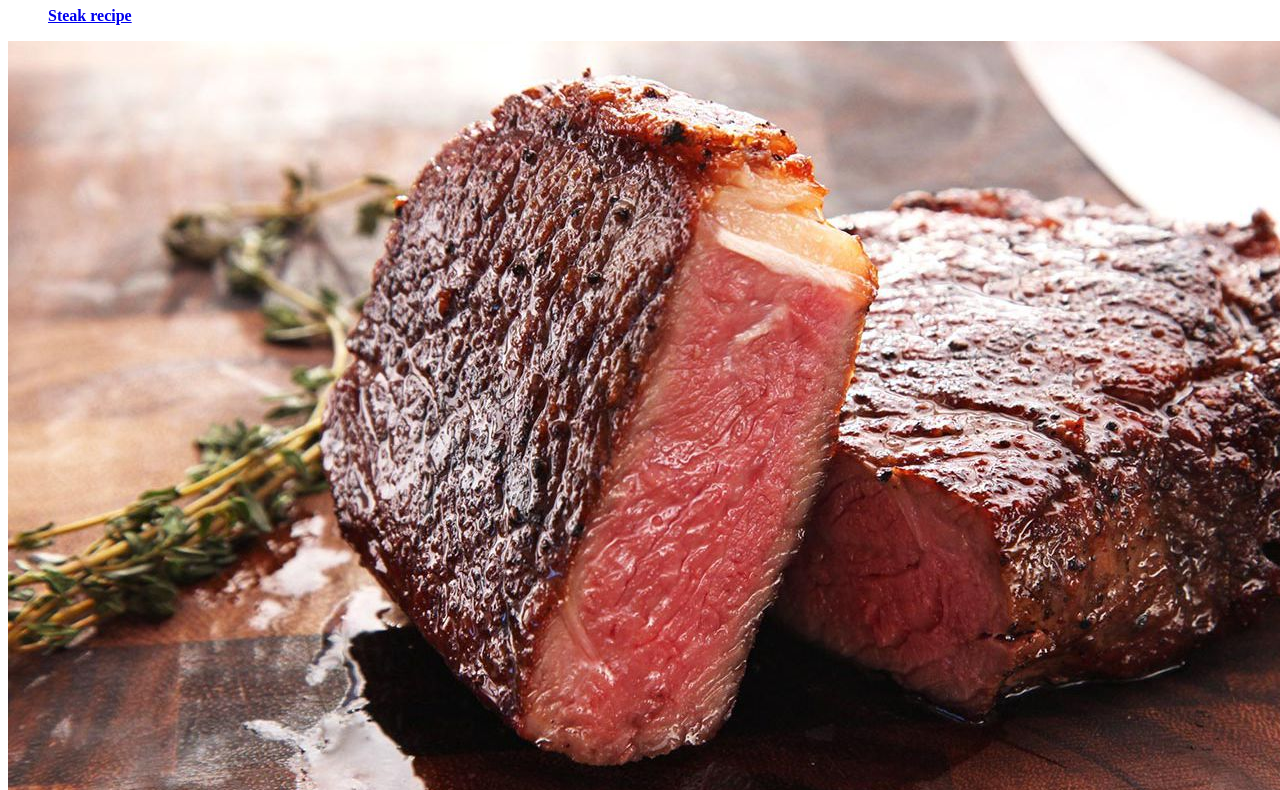
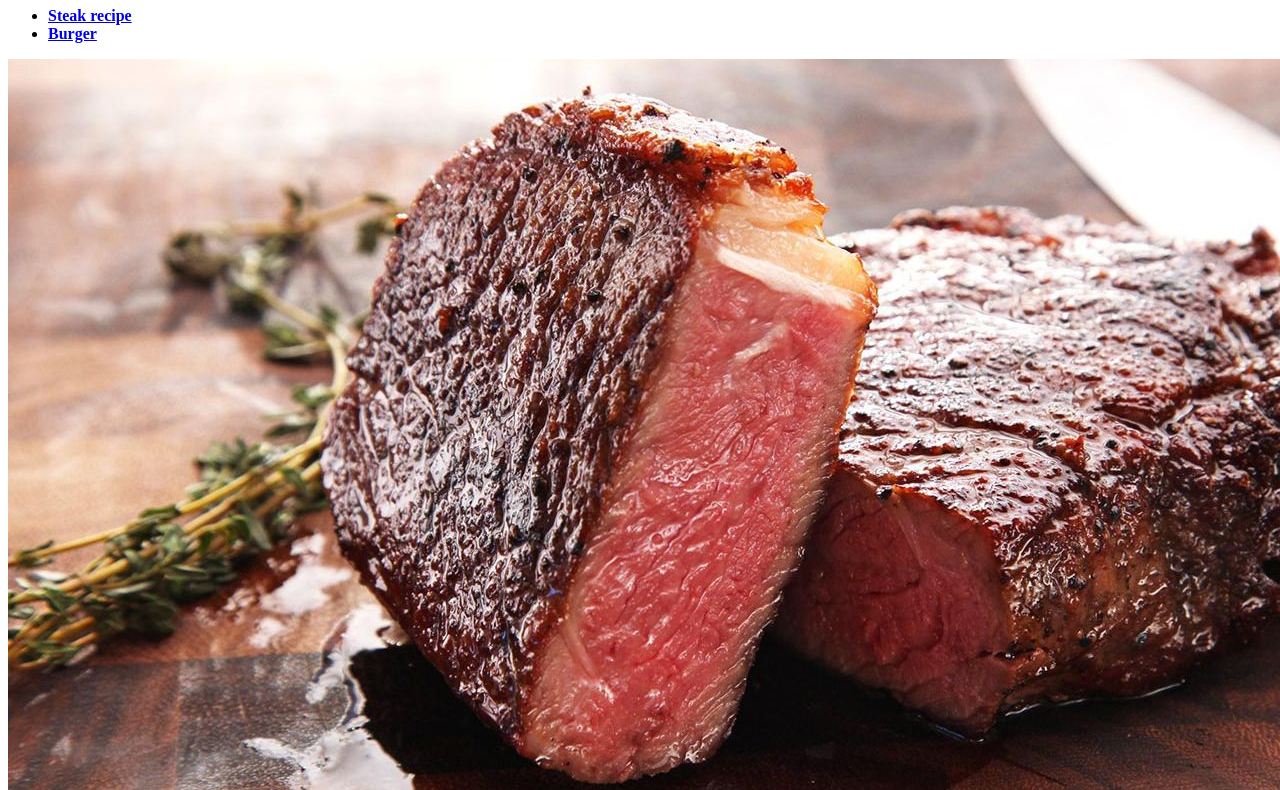
Before and after one commit to SarmS-root/recipes-odin, a plain HTML site: page index.html in a window 1280 px wide. Shown: the part 73-863 px from the top of the page. Drawn offline with Linux system fonts and the light colour scheme.

Commit message:
linked burger to main page

```diff
--- a/index.html
+++ b/index.html
@@ -8,10 +8,11 @@
     <body>
             <h1>Odin Recipes</h1>
             <ul>
-                <strong><a href="./recipes/steak.html"> Steak recipe</a></strong>
+                <strong><li><a href="./recipes/steak.html"> Steak recipe</a></li></strong>
+                <strong><li><a href="./recipes/burger.html">Burger</a></li></strong>
             </ul>
 
             <img src="./images/steak.jpg">
-
+            <!-- image here -->
     </body>
 </html>
```
